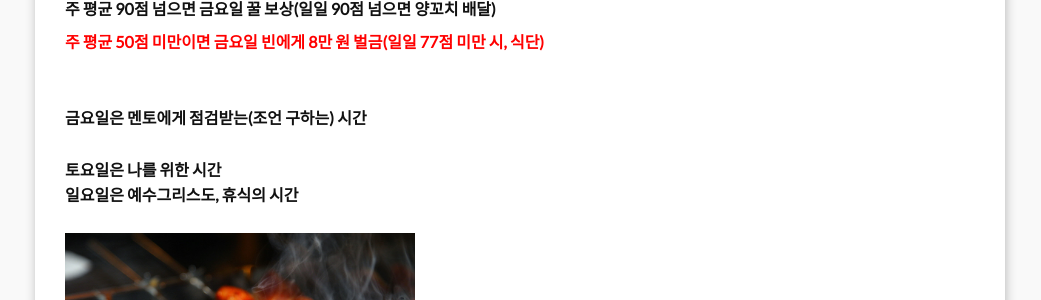
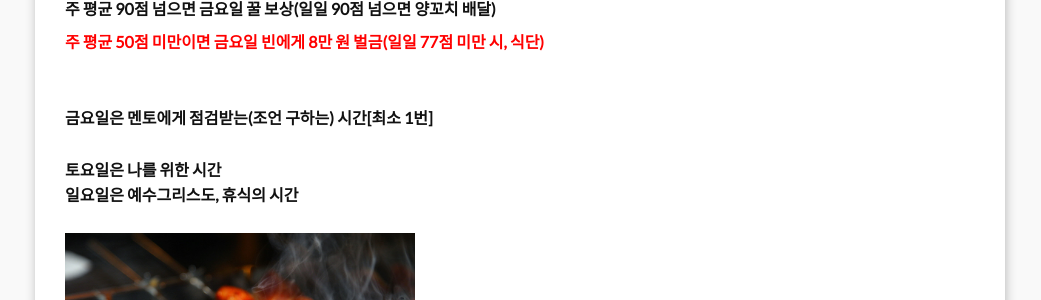
Before and after one commit to leevra/self-management.leeseungju.com, a Jekyll site: the page built from index.html, in a window 1280 px wide and 900 px high, scrolled down 1067 px. Shown: the part 152-452 px from the top of the window, without its empty margins (120-1161 px from the left). Built offline with Jekyll 4.4.1, drawn with Linux system fonts in a browser that asks for light colours; the list of posts is cut into pages by our own code.

Commit message:
Update index.html

```diff
--- a/index.html
+++ b/index.html
@@ -47,7 +47,7 @@ layout: default
 <b><p>주 평균 90점 넘으면 금요일 꿀 보상(일일 90점 넘으면 양꼬치 배달)</p></b>
 <b><span style="color: rgb(255, 0, 0);">주 평균 50점 미만이면 금요일 빈에게 8만 원 벌금(일일 77점 미만 시, 식단)</span></b>
 <br><br><br>
-<b>금요일은 멘토에게 점검받는(조언 구하는) 시간</b>
+<b>금요일은 멘토에게 점검받는(조언 구하는) 시간[최소 1번]</b>
 <br><br>
 <b>토요일은 나를 위한 시간</b>
 <br>
```
